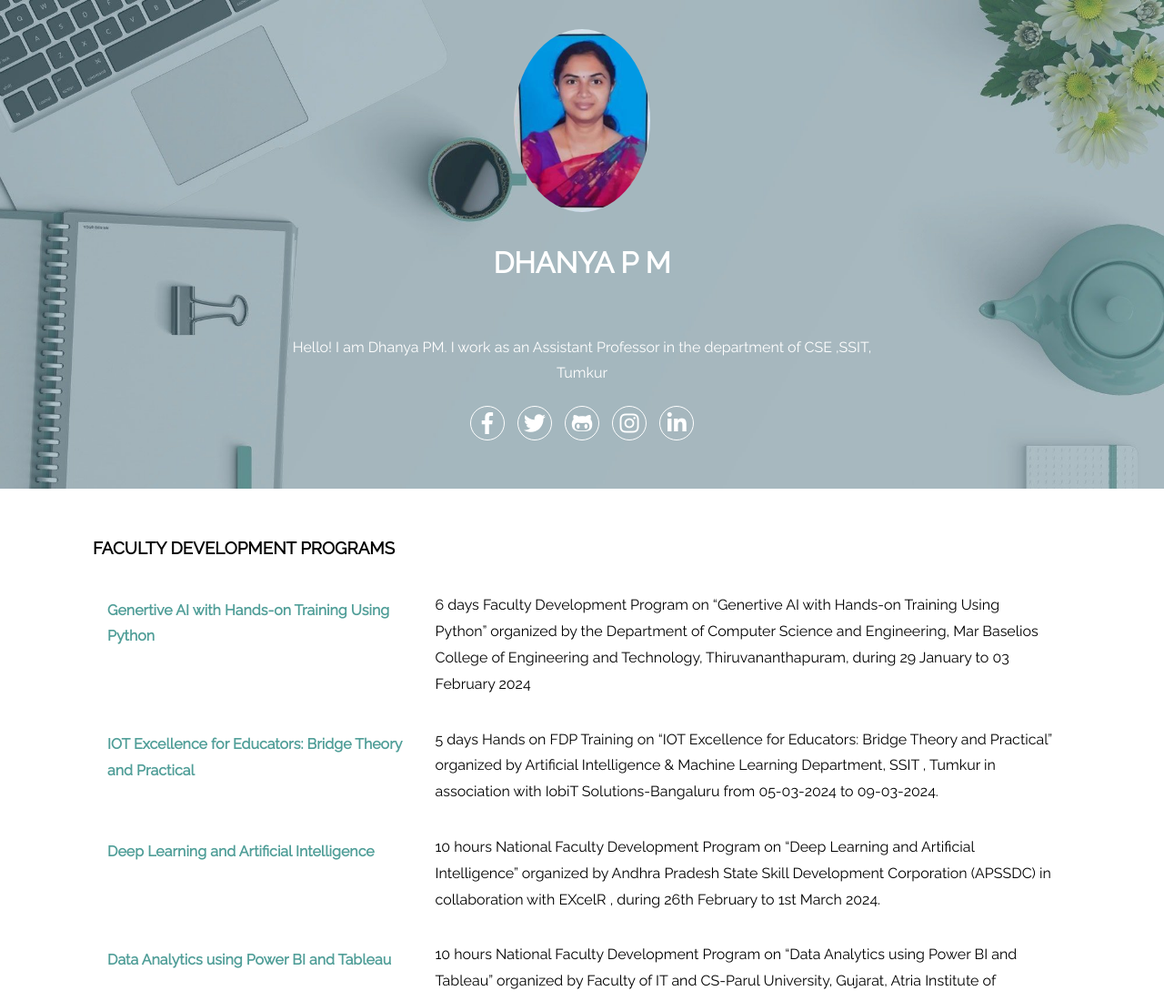
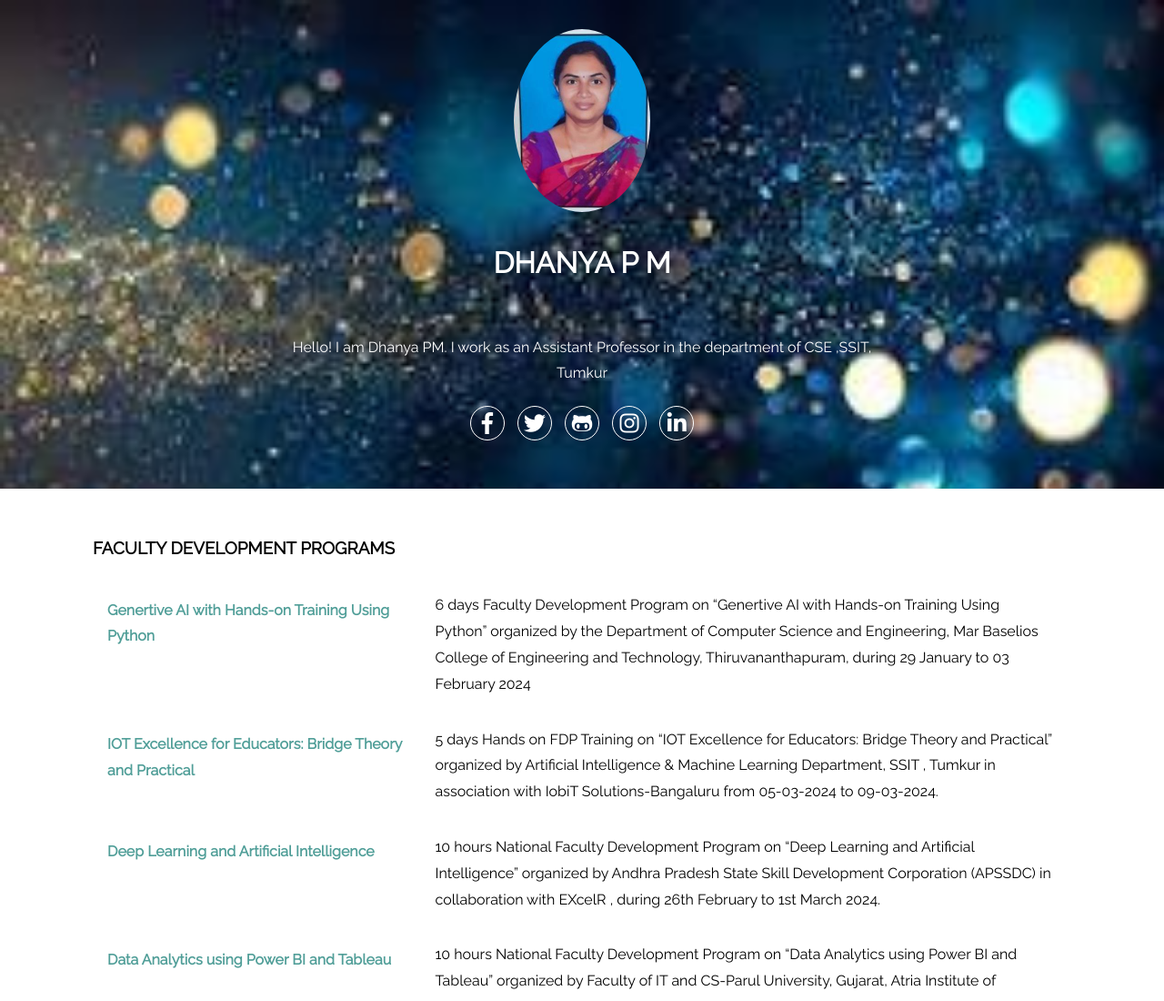
Before and after one commit to dhandas84/resume, a plain HTML site: page index.html in a window 1280 px wide. Shown: the top 1100 px of the page at 91% size. Drawn offline with Linux system fonts and the light colour scheme.

Commit message:
Update style.css

```diff
--- a/style.css
+++ b/style.css
@@ -32,7 +32,7 @@ header, main, footer {
 header {
   padding: 2em;
   text-align: center;
-  background-image: url('./img/bg.jpg');
+  background-image: url('./img/b.jpeg');
   background-size: cover;
   background-position: fixed;
   color: white;
```
